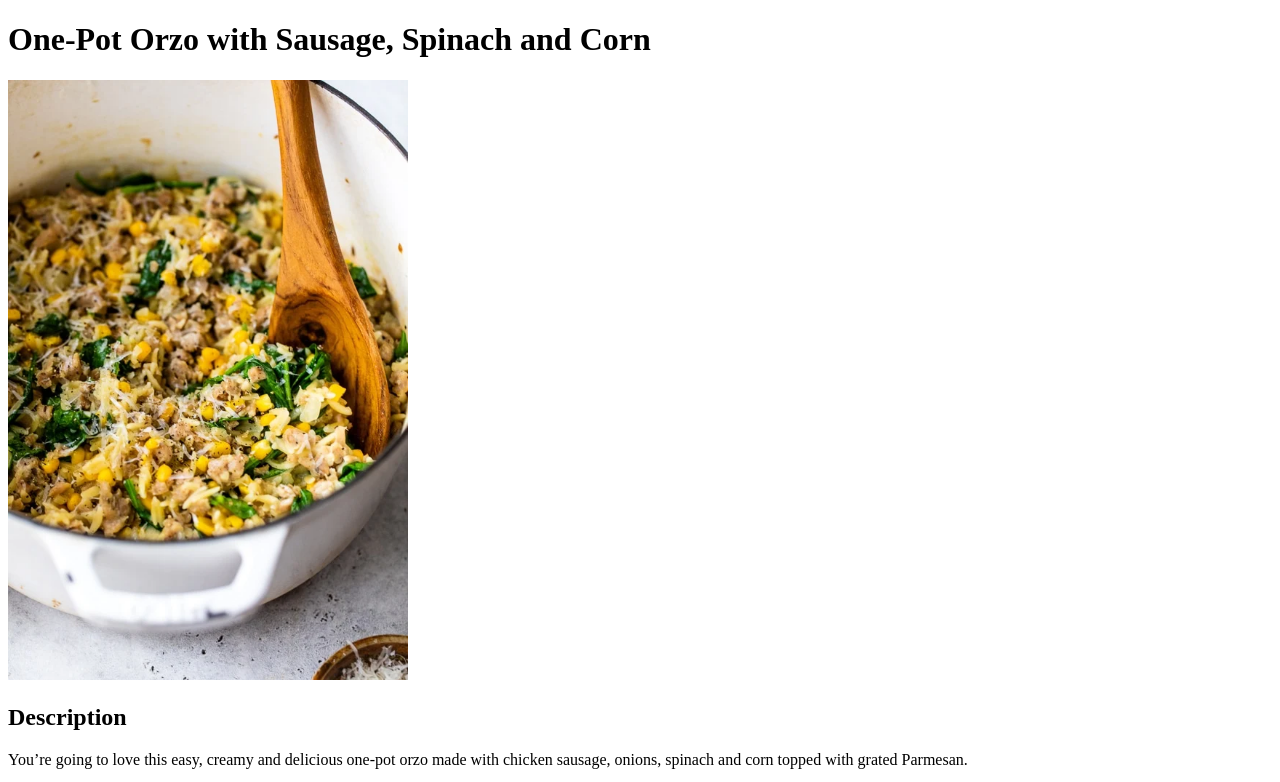
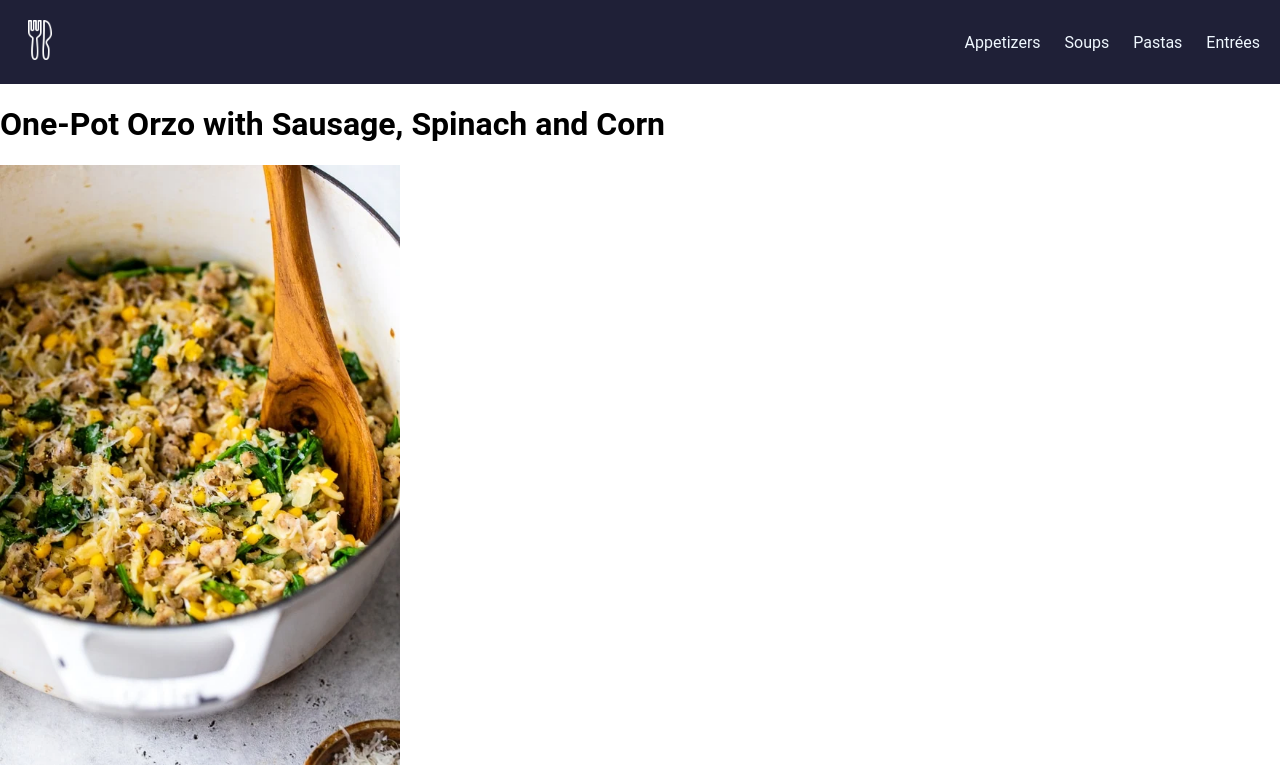
Before and after one commit to NoneTheWeisser/odin-recipes, a plain HTML site: page recipes/orzo.html in a window 1280 px wide. Shown: the top 782 px of the page. Drawn offline with Linux system fonts and the light colour scheme.

Commit message:
added nav bars to all the pages and linked logo to home

```diff
--- a/recipes/orzo.html
+++ b/recipes/orzo.html
@@ -4,6 +4,21 @@
     <meta charset="UTF-8">
     <meta name="viewport" content="width=device-width, initial-scale=1.0">
     <title>Spicy Orzo</title>
+    <link rel="stylesheet" href="/odin-recipes/styles.css"/>
+</head>
+    <header class="header">
+        <div class="logo">
+            <a href="../index.html">
+            <img src="../img/icons8-cutlery-50.png" alt="Cooking Logo">
+            </a>
+            </div>
+        <nav class="nav-links">
+            <a href="../recipes/buffalodip.html">Appetizers</a>
+            <a href="../recipes/zuppa.html">Soups</a>
+            <a href="../recipes/garlicpasta.html">Pastas</a>
+            <a href="../recipes/orzo.html">Entr&eacute;es</a>
+        </nav>
+    </header>
 </head>
 <body>
     <h1>One-Pot Orzo with Sausage, Spinach and Corn</h1>
```
Also changed, not shown: index.html (+6 -5 lines), recipes/buffalodip.html (+14 -0 lines), recipes/garlicpasta.html (+15 -0 lines), recipes/zuppa.html (+15 -0 lines).
